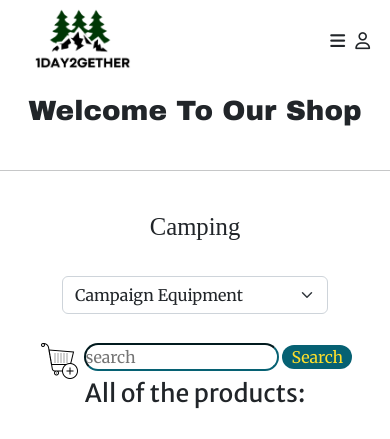
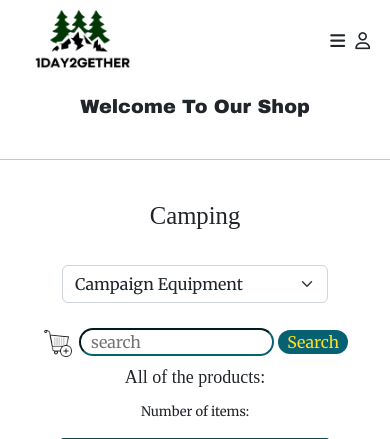
Before and after one commit to Chanden220/final, a Django app: page /onedaytwogether/Shop/ in a window 390 px wide. Shown: the top 439 px of the page. Run offline with Django 4.2, Linux system fonts and the light colour scheme; some libraries are stand-ins or nearby versions.

Commit message:
Update shop.html

```diff
--- a/final/templates/shop.html
+++ b/final/templates/shop.html
@@ -52,9 +52,29 @@
         border-radius: 20px;
     }
 
+    .Titeltext {
+        padding: 25px;
+        font-family: Arial Black;
+    }
+
+    .cartimg {
+        width: 40px;
+        margin-right: 2px;
+    }
+
     @media (max-width: 738px) {
         .nanan {
             margin-left: -4%;
+        }
+
+        .cartimg {
+            width: 30px;
+            margin-right: 1%;
+            margin-top: -1%;
+        }
+
+        .submitsa {
+            font-size: medium;
         }
 
         .cphone {
@@ -80,9 +100,27 @@
         .cpc {
             display: none;
         }
+
+        .Titeltext {
+            font-size: larger;
+        }
+
+        .NT {
+            margin-top: -11%;
+            font-size: small;
+        }
+
+        .AllPro {
+            margin-top: -4%;
+            font-size: large;
+        }
+    }
+
+    .searchbox::placeholder {
+        padding-left: 5%;
     }
 </style>
-<h1 align="center" style="padding: 25px; font-family: Arial Black;">Welcome To Our Shop</h1>
+<h1 class="Titeltext" align="center" style="">Welcome To Our Shop</h1>
 <div class="header-line">
     <hr>
 </div>
@@ -140,17 +178,17 @@
     </header>
     <form action="shop_search.html" method="get" class="allserach">
         <div id="contain-search" align="center" style="  margin-top: 15%;">
-            <a href="cart.html"><img src="{% static 'Camping/add_shopping_cart_80px.png' %}"
-                    style="width: 40px; margin-right: 2px;"></a>
-            <input type="search" placeholder="search" name="search" id="" class="searchbox" style="">
+            <a href="cart.html"><img src="{% static 'Camping/add_shopping_cart_80px.png' %}" class="cartimg"
+                    style=""></a>
+            <input type="search" placeholder="search" name="search" id="" class="searchbox">
             <input type="submit" value="Search" class="submitsa">
         </div>
     </form>
-    <h2 classs="AllPro" align="center">All of the products:</h2>
+    <h2 class="AllPro" align="center">All of the products:</h2>
     </br>
 
     <div>
-        <p style="text-align: center;">
+        <p class="NT" style="text-align: center;">
             Number of items:
         </p>
     </div>
```
